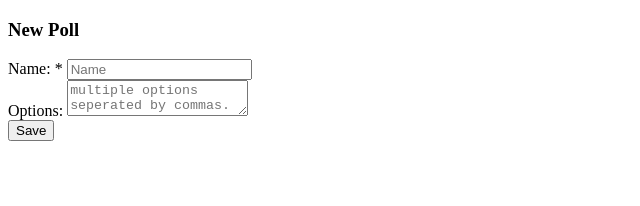
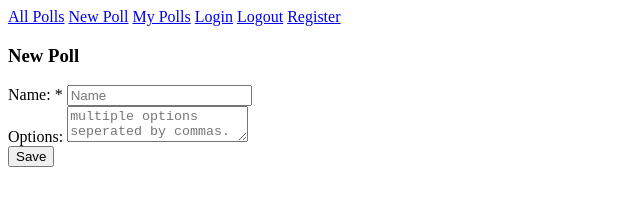
Before and after one commit to cpinheir1103/Build-a-Voting-App, a website: page views/newpoll.html in a window 1280 px wide. Shown: the whole page, without its empty margins (0-640 px from the left). Drawn offline with nearby package versions, Linux system fonts and the light colour scheme.

Commit message:
🍚🌖 Updated with Glitch

```diff
--- a/public/client.js
+++ b/public/client.js
@@ -1,4 +1,17 @@
+ function myHeader() {
+    var str = "<a href=\"listpolls\">All Polls</a><span>&#32;</span>";
+    str += "<a href=\"newpoll\">New Poll</a><span>&#32;</span>";
+    str += "<a href=\"mypolls\">My Polls</a><span>&#32;</span>";
+    str += "<a href=\"login\">Login</a><span>&#32;</span>";
+    str += "<a href=\"logout\">Logout</a><span>&#32;</span>";
+    str += "<a href=\"register\">Register</a><span>&#32;</span>";
+    $(".myhdr").html(str);
+  }
+
+  /*
+
 $(function() {
+
 
   console.log("Document ready!");
 
@@ -10,6 +23,6 @@ $(function() {
   $.get('/test', dataReady);
 
 
+});
 
-
-});
+  */
--- a/views/newpoll.html
+++ b/views/newpoll.html
@@ -14,6 +14,8 @@
     <script>
 
       $(document).ready(function() {
+        myHeader();
+
         $("#submit").click(function() {
           var name = $("#name").val();
           var options = $("#options").val();
@@ -34,6 +36,8 @@
     </script>
   </head>
   <body>
+    <header class="myhdr">
+    </header>
     <div id="mainform">
       <!-- Required Div Starts Here -->
       <form id="form">
@@ -46,6 +50,6 @@
         <input type="button" id="submit" value="Save"/>
       </form>
     </div>
-
+    <script src="/client.js"></script>
   </body>
 </html>
```
Also changed, not shown: server.js (+4 -3 lines), views/listpolls.html (+4 -0 lines), views/showpoll.html (+4 -1 lines), 1 other file.
